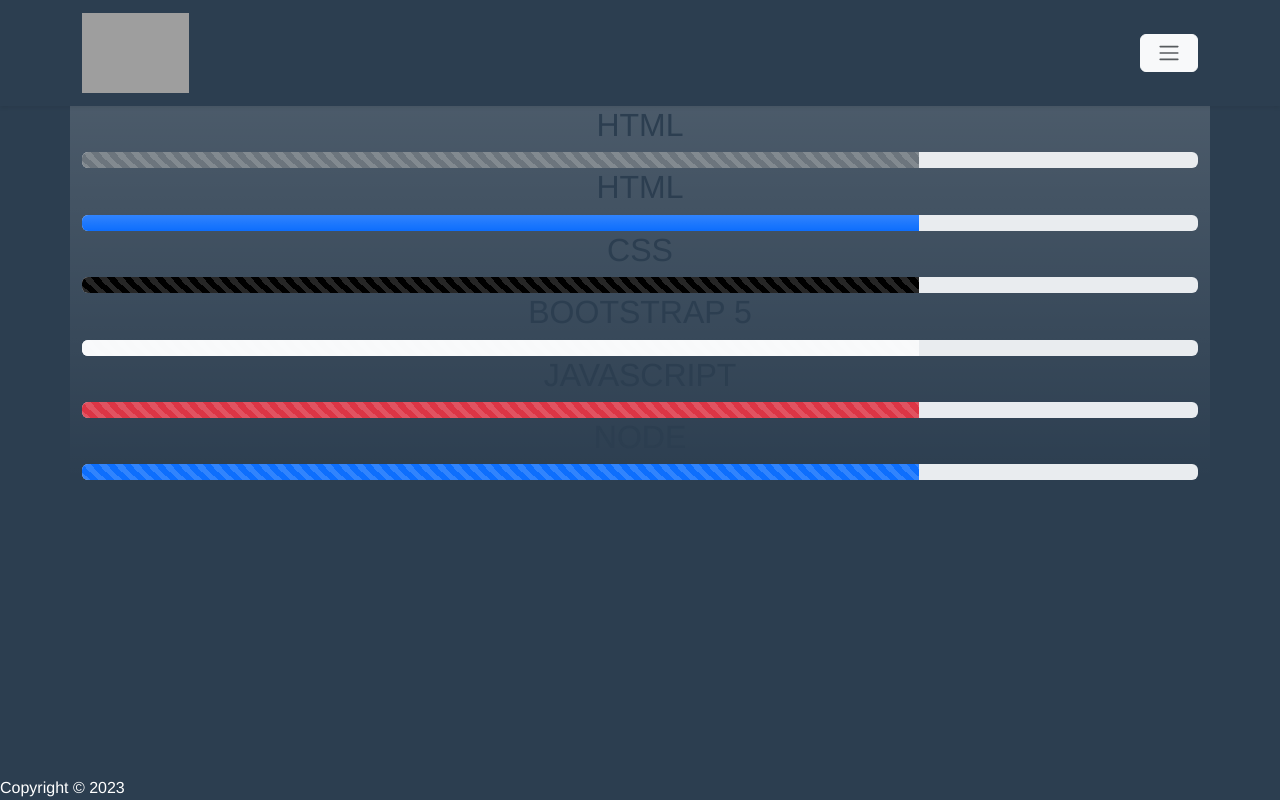
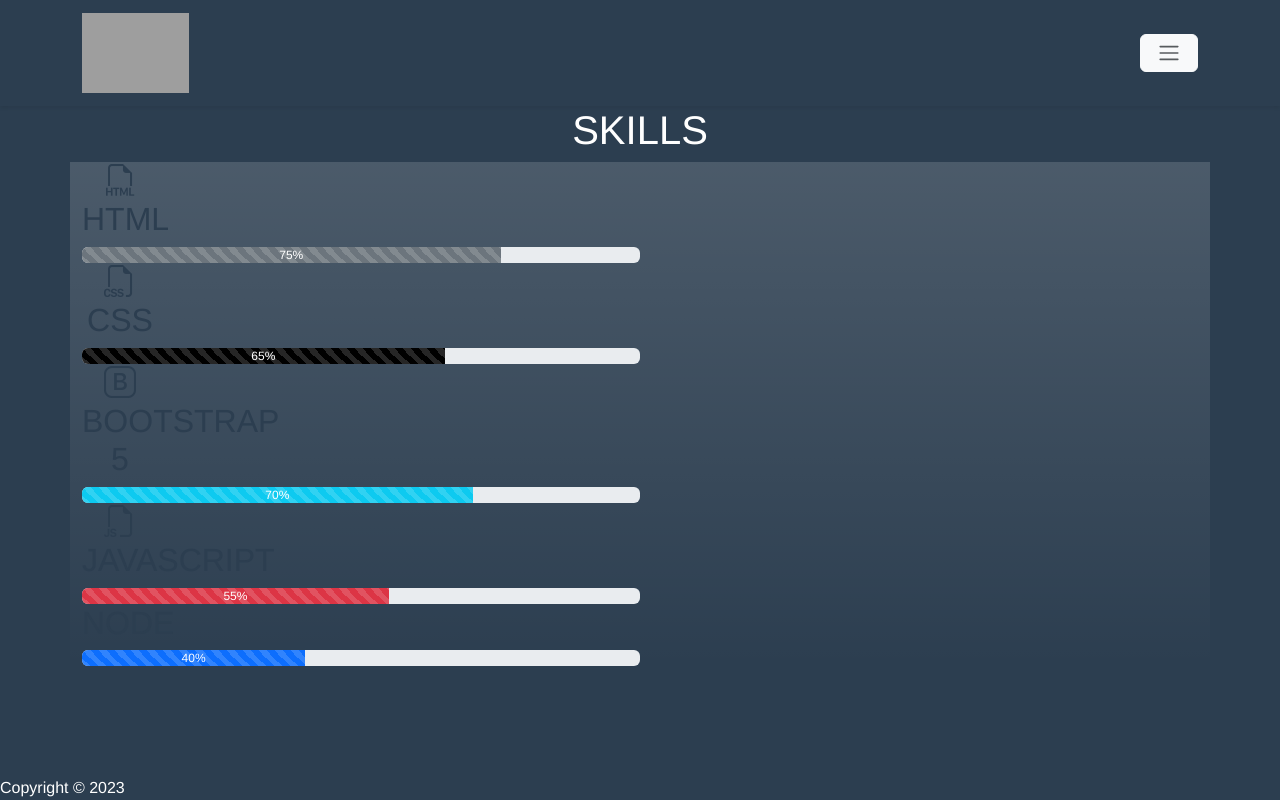
Before and after one commit to Asandile26/Vue-Portfolio, a Vue app: page /skills in a window 1280 px wide. Built offline with nearby package versions, Linux system fonts and the light colour scheme; grey boxes are pictures that could not be loaded.

Commit message:
another commit

```diff
--- a/src/App.vue
+++ b/src/App.vue
@@ -45,5 +45,7 @@
   bottom: 0;
   color: white;
 }
-
+h1{
+  color: white;
+}
 </style>
--- a/src/components/Contact.vue
+++ b/src/components/Contact.vue
@@ -1,6 +1,6 @@
 <template lang="">
-    <div>
-
+    <div class="Contact">
+    <h1>CONTACT</h1>
 <form action="https://formspree.io/f/mgebedqd" method="post">
     <div class="mb-3 text-center">
     <input type="text" class="form-control" id="exampleInputName1" name="Name" aria-describedby="nameHelp" placeholder="Enter your name" required v-model="name">
--- a/src/components/Projects.vue
+++ b/src/components/Projects.vue
@@ -1,6 +1,6 @@
 <template>
     <div>
-
+        <h1>PROJECTS</h1>
     </div>
 </template>
 <script>
--- a/src/components/Resume.vue
+++ b/src/components/Resume.vue
@@ -1,6 +1,6 @@
 <template>
     <div>
-
+        <h1>RESUME</h1>
     </div>
 </template>
 <script>
--- a/src/components/Skills.vue
+++ b/src/components/Skills.vue
@@ -1,30 +1,29 @@
 <template>
+  <div>
+    <h1>SKILLS</h1>
     <div class="container bg-gradient" >
-        <h2>HTML</h2>
+        <h2><i class="bi bi-filetype-html"></i>HTML</h2>
         <div class="progress" role="progressbar" aria-label="Animated striped example" aria-valuenow="75" aria-valuemin="0" aria-valuemax="100">
-  <div class="progress-bar progress-bar-striped progress-bar-animated bg-secondary" style="width: 75%"></div>
+  <div class="progress-bar progress-bar-striped progress-bar-animated bg-secondary" style="width: 75%"><span>75%</span></div>
 </div>
-<h2>HTML</h2>
+<h2><i class="bi bi-filetype-css"></i>CSS</h2>
         <div class="progress" role="progressbar" aria-label="Animated striped example" aria-valuenow="75" aria-valuemin="0" aria-valuemax="100">
-  <div class="progress-bar progress-bar-striped progress-bar-animated bg-gradient" style="width: 75%"></div>
+  <div class="progress-bar progress-bar-striped progress-bar-animated bg-black" style="width: 65%"><span>65%</span></div>
 </div>
-<h2>CSS</h2>
+<h2><i class="bi bi-bootstrap"></i>BOOTSTRAP 5</h2>
         <div class="progress" role="progressbar" aria-label="Animated striped example" aria-valuenow="75" aria-valuemin="0" aria-valuemax="100">
-  <div class="progress-bar progress-bar-striped progress-bar-animated bg-black" style="width: 75%"></div>
+  <div class="progress-bar progress-bar-striped progress-bar-animated bg-info" style="width: 70%"><span>70%</span></div>
 </div>
-<h2>BOOTSTRAP 5</h2>
+<h2><i class="bi bi-filetype-js"></i>JAVASCRIPT</h2>
         <div class="progress" role="progressbar" aria-label="Animated striped example" aria-valuenow="75" aria-valuemin="0" aria-valuemax="100">
-  <div class="progress-bar progress-bar-striped progress-bar-animated bg-light" style="width: 75%"></div>
-</div>
-<h2>JAVASCRIPT</h2>
-        <div class="progress" role="progressbar" aria-label="Animated striped example" aria-valuenow="75" aria-valuemin="0" aria-valuemax="100">
-  <div class="progress-bar progress-bar-striped progress-bar-animated bg-danger" style="width: 75%"></div>
+  <div class="progress-bar progress-bar-striped progress-bar-animated bg-danger" style="width: 55%"><span>55%</span></div>
 </div>
 <h2>NODE</h2>
         <div class="progress" role="progressbar" aria-label="Animated striped example" aria-valuenow="75" aria-valuemin="0" aria-valuemax="100">
-  <div class="progress-bar progress-bar-striped progress-bar-animated" style="width: 75%"></div>
+  <div class="progress-bar progress-bar-striped progress-bar-animated" style="width: 40%"><span>40%</span></div>
 </div>
     </div>
+  </div>
 </template>
 <script>
 export default {
@@ -32,5 +31,17 @@
 }
 </script>
 <style scoped>
-
+h2{
+  margin-right: 65rem;
+}
+.container{
+  justify-content: center;
+  align-items: center;
+}
+.container > div{
+  width: 50%;
+}
+h1{
+  color:white;
+}
 </style>
--- a/src/components/Testimonials.vue
+++ b/src/components/Testimonials.vue
@@ -1,6 +1,6 @@
 <template>
     <div>
-
+        <h1>TESTIMONIALS</h1>
     </div>
 </template>
 <script>
--- a/src/views/AboutView.vue
+++ b/src/views/AboutView.vue
@@ -1,8 +1,9 @@
 <template>
   <div class="about">
+    <h1>ABOUT</h1>
     <div class="intro">
           <div>
-            <p id="about-p1">Hello I'm</p>
+            <p id="about-p1">Hello I am Asandile Langeni</p>
                         <p class="mt-4 " id="about-p">I am a 27 years aspiring web Developer, I am all about breaking boundaries in order to create something new. Coding excites me because the world is becoming more technological and coding provides me with the Skills to usher people to the right direction whether it is using apps or data mining. <br>
                         D.O.B   : 95-10-13 <br>
                         Location : Cape Town, Khayelitsha <br>
--- a/src/views/ProjectsView.vue
+++ b/src/views/ProjectsView.vue
@@ -1,6 +1,6 @@
 <template>
     <div>
-
+    <ProjectsVue/>
     </div>
 </template>
 <script>
--- a/src/views/ResumeView.vue
+++ b/src/views/ResumeView.vue
@@ -1,6 +1,6 @@
 <template>
     <div>
-
+      <ResumeVue/>
     </div>
 </template>
  <script>
--- a/src/views/TestimonialsView.vue
+++ b/src/views/TestimonialsView.vue
@@ -1,6 +1,6 @@
 <template>
     <div>
-
+        <Testimonials/>
     </div>
 </template>
  <script>
```
